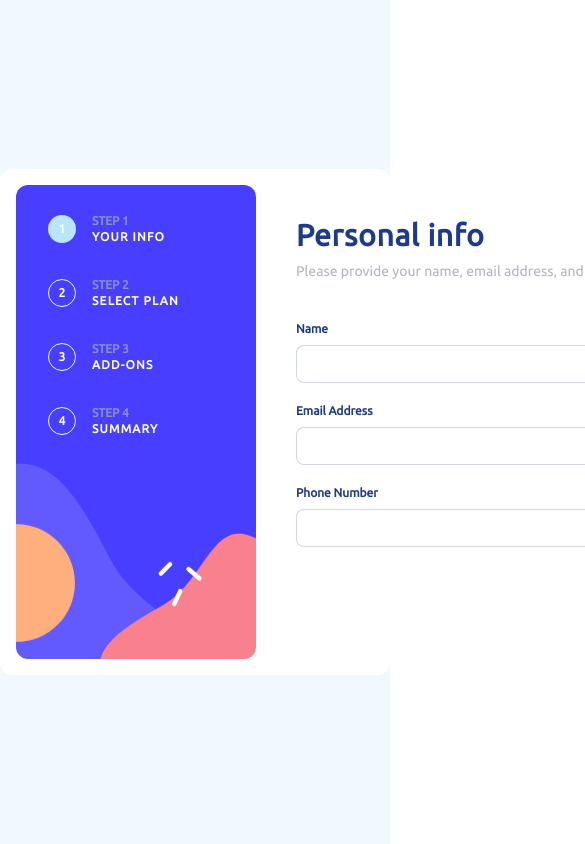
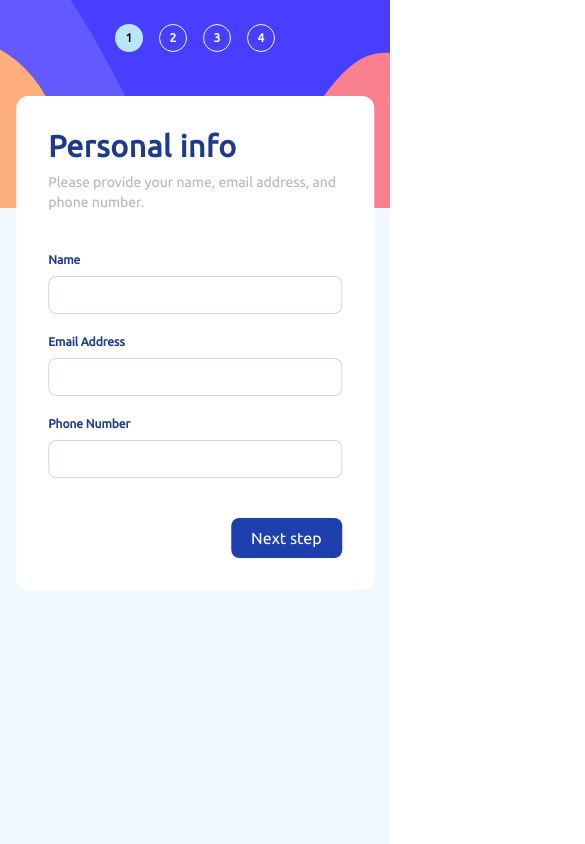
Before and after one commit to tpessoa/multi-step-form, a Next.js app: page / in a window 390 px wide. Shown: the top 844 px of the page, 585 px wide, since content can reach past the window. Built offline with nearby package versions, Linux system fonts and the light colour scheme.

Commit message:
add mobile responsiveness

```diff
--- a/app/components/FormButton.tsx
+++ b/app/components/FormButton.tsx
@@ -1,4 +1,3 @@
-import { useFormikContext } from "formik";
 import React, { useContext } from "react";
 import { StoreContext } from "../utils/store";
 
@@ -20,7 +19,7 @@ const FormButton = ({
   } = useContext(StoreContext);
 
   return (
-    <div className="flex w-full justify-between">
+    <div className="mt-10 flex w-full justify-between md:mt-0">
       {previous ? (
         <button
           className="rounded-lg px-5 py-2 font-normal text-gray-400/80"
--- a/app/components/add-ons/AddOns.tsx
+++ b/app/components/add-ons/AddOns.tsx
@@ -23,12 +23,12 @@ const AddOns = () => {
 
   return (
     <div className="flex h-full w-full flex-col">
-      <div className="mx-auto flex h-full flex-col">
+      <div className="flex h-full flex-col md:mx-auto">
         <Title
           title="Pick add-ons"
           subTitle="Add-ons help enhance your gaming experience."
         />
-        <div className="w-[400px] flex-grow space-y-4">
+        <div className="flex-grow space-y-4 md:w-[400px]">
           {addOnCardsData.map((addOn) => (
             <AddOnCard
               key={addOn.code}
--- a/app/components/final/Final.tsx
+++ b/app/components/final/Final.tsx
@@ -3,7 +3,7 @@ import Image from "next/image";
 
 const Final = () => {
   return (
-    <div className="mx-auto flex h-full w-[440px] flex-col items-center justify-center">
+    <div className="mx-auto flex h-full w-full flex-col items-center justify-center md:w-[440px]">
       <Image src="icon-thank-you.svg" width={80} height={80} alt="thank-you" />
       <div className="mt-8 text-3xl font-extrabold text-blue-900">
         Thank you!
--- a/app/components/info/Personal.tsx
+++ b/app/components/info/Personal.tsx
@@ -1,6 +1,6 @@
 "use client";
 
-import { Form, Formik, FormikHelpers, FormikProps } from "formik";
+import { Form, Formik, FormikProps } from "formik";
 import React, { useContext, useRef } from "react";
 import Input from "./Input";
 import * as Yup from "yup";
@@ -8,6 +8,7 @@ import { PersonalStepForm } from "../../types/type";
 import { StoreContext } from "../../utils/store";
 import Title from "../Title";
 import FormButton from "../FormButton";
+import { createRoot } from "react-dom/client";
 
 const SchemaValidator = Yup.object().shape({
   name: Yup.string()
@@ -30,7 +31,7 @@ const Personal = () => {
   };
 
   return (
-    <div className="mx-auto flex h-full w-[400px] flex-col items-stretch">
+    <div className="flex h-full flex-col items-stretch md:mx-auto md:w-[400px]">
       <div className="flex-grow">
         <Title
           title="Personal info"
--- a/app/components/plan/Plan.tsx
+++ b/app/components/plan/Plan.tsx
@@ -30,12 +30,12 @@ const Plan = () => {
 
   return (
     <div className="flex h-full w-full flex-col">
-      <div className="mx-auto flex h-full flex-col">
+      <div className="flex h-full flex-col md:mx-auto">
         <Title
           title="Select your plan"
           subTitle="You have the option of monthly or yearly billing."
         />
-        <div className="flex-grow space-y-8">
+        <div className="flex-grow space-y-6 md:space-y-8">
           <Tab.Group
             defaultIndex={planCardsData.findIndex(
               (plan) => plan.code === planStep.code
@@ -47,7 +47,7 @@ const Plan = () => {
               });
             }}
           >
-            <Tab.List className="space-x-4">
+            <Tab.List className="flex flex-col space-y-3 md:block md:space-y-0 md:space-x-4">
               {planCardsData.map((card) => (
                 <Tab key={card.code} className="focus:outline-none">
                   {({ selected }) => (
@@ -58,7 +58,7 @@ const Plan = () => {
             </Tab.List>
           </Tab.Group>
           <div className="flex">
-            <div className="inline-flex flex-grow justify-center space-x-6 rounded-lg bg-gray-100/50 p-4">
+            <div className="inline-flex flex-grow justify-center space-x-6 rounded-lg bg-blue-50 p-4">
               <SwitchLabel label="Monthly" disabled={enabled} />
               <Switch
                 checked={enabled}
--- a/app/components/plan/PlanCard.tsx
+++ b/app/components/plan/PlanCard.tsx
@@ -25,7 +25,7 @@ const PlanCard = ({
   return (
     <div
       className={clsx(
-        "w-32 space-y-12 rounded-xl border p-3 text-gray-400/80 hover:border-blue-900",
+        "flex w-full space-x-4 rounded-xl border p-3 text-gray-400/80 hover:border-blue-900 md:block md:w-32 md:space-y-12 md:space-x-0",
         selected && "border-blue-900 bg-blue-50"
       )}
     >
--- a/app/components/stepper/Stepper.tsx
+++ b/app/components/stepper/Stepper.tsx
@@ -10,15 +10,24 @@ const Stepper = () => {
   const {
     currentStepState: { value: currentStep },
   } = useContext(StoreContext);
+
+  function isSelected(index: number) {
+    // Final step
+    if (index === 3 && currentStep === 4) {
+      return true;
+    }
+    return index === currentStep;
+  }
+
   return (
-    <div className="h-full w-60 rounded-xl bg-sidebar-desktop bg-cover bg-bottom">
-      <div className="flex-row space-y-8 px-8 py-7">
+    <div className="h-full w-full bg-sidebar-mobile bg-cover bg-bottom md:w-60 md:rounded-xl md:bg-sidebar-desktop">
+      <div className="flex h-52 justify-center space-x-4 md:h-full md:flex-col md:justify-start md:space-x-0 md:space-y-8 md:px-8 md:py-7">
         {STEPS.map((step, index) => (
           <Tab
             key={index}
             number={index + 1}
             name={step}
-            selected={index === currentStep}
+            selected={isSelected(index)}
           />
         ))}
       </div>
--- a/app/components/stepper/Tab.tsx
+++ b/app/components/stepper/Tab.tsx
@@ -9,27 +9,28 @@ type TabProps = {
 
 const Tab = ({ number, name, selected }: TabProps) => {
   return (
-    <div className="w-full inline-flex space-x-4 items-center">
+    <div className="mt-6 inline-flex space-x-4 md:mt-0 md:w-full md:items-center">
       <div
         className={clsx(
-          "w-7 h-7 rounded-full flex border-sky-50 border justify-center items-center",
-          selected && "bg-sky-200 border-0"
+          "flex h-7 w-7 items-center justify-center rounded-full border border-sky-50",
+          selected && "border-0 bg-sky-200"
         )}
       >
         <span
           className={clsx(
-            "text-xs font-bold text-white",
+            "text-xs font-bold",
+            !selected && "text-white",
             selected && "text-black"
           )}
         >
           {number}
         </span>
       </div>
-      <div>
-        <div className="uppercase font-semibold text-xs text-gray-400/80">
+      <div className="hidden md:block">
+        <div className="text-xs font-semibold uppercase text-gray-400/80">
           step {number}
         </div>
-        <div className="uppercase font-semibold text-white text-xs tracking-widest">
+        <div className="text-xs font-semibold uppercase tracking-widest text-white">
           {name}
         </div>
       </div>
--- a/app/components/summary/Summary.tsx
+++ b/app/components/summary/Summary.tsx
@@ -21,12 +21,12 @@ const Summary = () => {
 
   return (
     <div className="flex h-full w-full flex-col">
-      <div className="mx-auto flex h-full flex-col">
+      <div className="flex h-full flex-col md:mx-auto">
         <Title
           title="Finishing up"
           subTitle="Double-check everthing looks OK before confirming."
         />
-        <div className="w-[400px] flex-grow">
+        <div className="flex-grow md:w-[400px]">
           <div className="rounded-md bg-indigo-50/50 p-6">
             <div className="flex justify-between text-sm font-bold text-blue-900">
               <div>
--- a/app/layout.tsx
+++ b/app/layout.tsx
@@ -17,7 +17,8 @@ export default function RootLayout({
     <html lang="en">
       <head></head>
       <body>
-        <div className="body-font h-screen bg-sky-50 font-ubuntu">
+        <div id="root"></div>
+        <div className="body-font relative h-screen bg-sky-50 font-ubuntu">
           <StoreProvider>{children}</StoreProvider>
         </div>
       </body>
--- a/app/page.tsx
+++ b/app/page.tsx
@@ -27,11 +27,13 @@ export default function Home() {
 
   return (
     <div className="flex h-full w-full items-center justify-center">
-      <div className="container flex h-3/5 max-w-4xl rounded-xl bg-white p-4 md:inline-flex">
+      <div className="container flex h-full max-w-4xl flex-col rounded-xl md:inline-flex md:h-3/5 md:flex-row md:bg-white md:p-4">
         <div className="block">
           <Stepper />
         </div>
-        <div className="w-full px-10 py-8">{step}</div>
+        <div className="h- absolute top-24 left-1/2 w-11/12 -translate-x-1/2 transform rounded-xl bg-white p-8 md:static md:left-0 md:top-0 md:w-full md:translate-x-0 md:rounded-none md:px-10">
+          {step}
+        </div>
       </div>
     </div>
   );
--- a/tailwind.config.js
+++ b/tailwind.config.js
@@ -12,6 +12,7 @@ module.exports = {
     extend: {
       backgroundImage: {
         "sidebar-desktop": "url('/bg-sidebar-desktop.svg')",
+        "sidebar-mobile": "url('/bg-sidebar-mobile.svg')",
       },
       fontFamily: {
         ubuntu: ["Ubuntu"],
```
